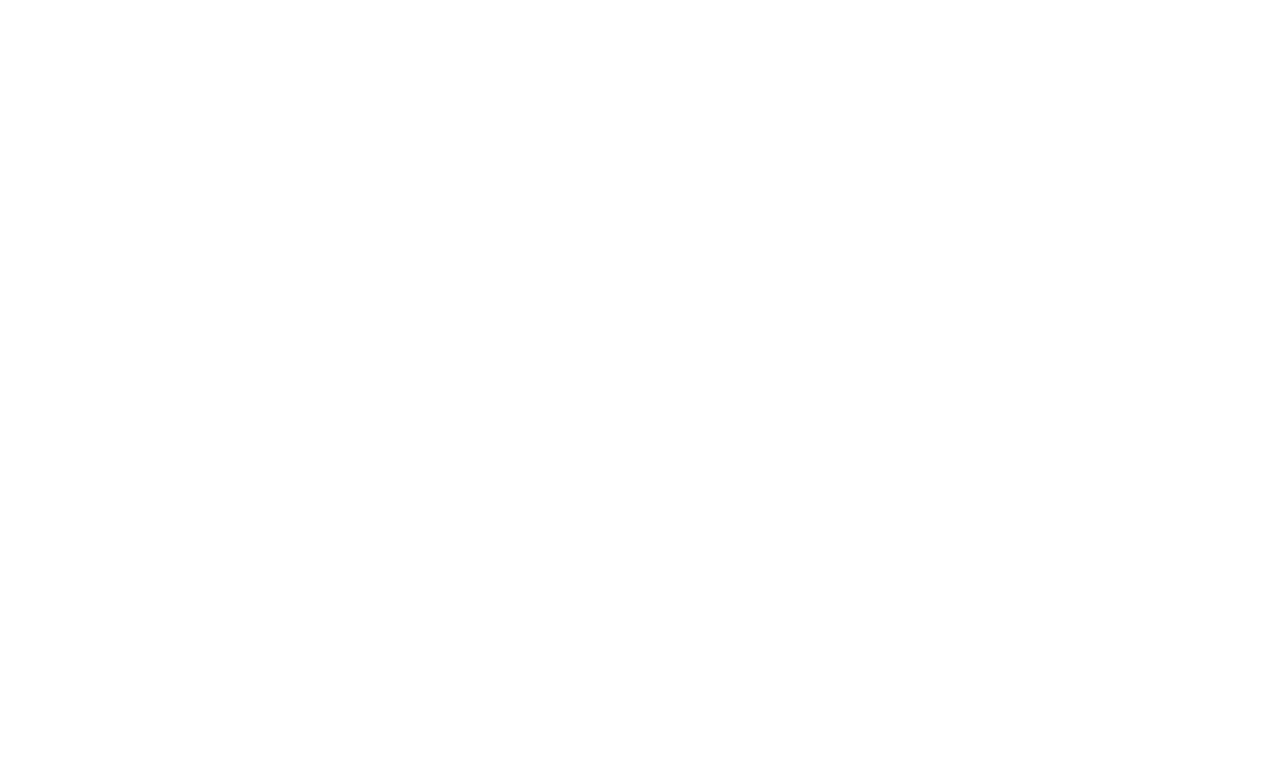
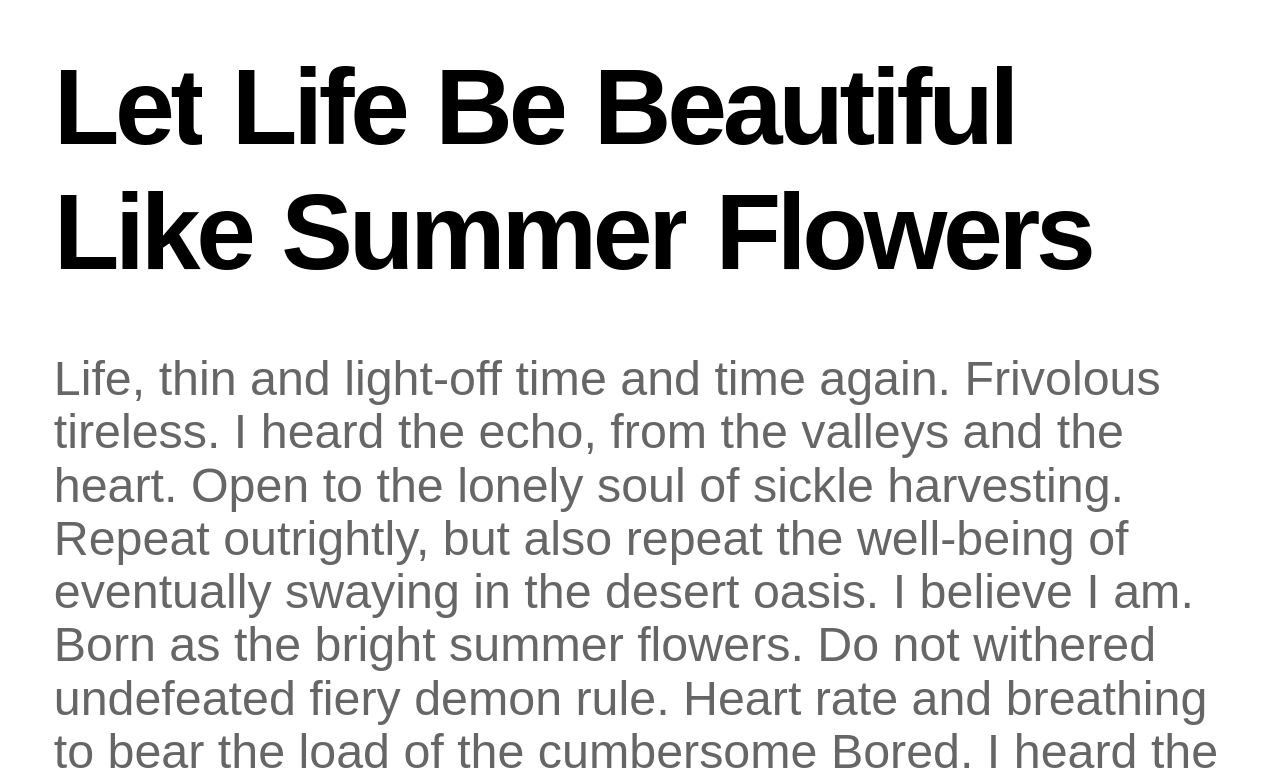
Before and after one commit to MIXISAMA/my-homepage, a Vue app: page /sketch-text-animation in a window 1280 px wide. Before the commit this address had no page. Shown: the top 784 px of the page. Built offline with nearby package versions, Linux system fonts and the light colour scheme.

Commit message:
text animation

```diff
--- a/src/router/index.ts
+++ b/src/router/index.ts
@@ -71,6 +71,11 @@
       name: "cyberpunk-glitch-button",
       component: () => import("../views/CyberpunkGlitchButton.vue"),
     },
+    {
+      path: "/sketch-text-animation",
+      name: "sketch-text-animation",
+      component: () => import("../views/SketchTextAnimation.vue")
+    },
   ],
 });
 
--- a/src/views/MenuView.vue
+++ b/src/views/MenuView.vue
@@ -37,6 +37,9 @@
     <li>
       <RouterLink to="/cyberpunk-glitch-button">Cyberpunk Glitch Button</RouterLink>
     </li>
+    <li>
+      <RouterLink to="/sketch-text-animation">Sketch Text Animation</RouterLink>
+    </li>
   </ul>
 </template>
 
--- /dev/null
+++ b/src/views/SketchTextAnimation.vue
@@ -0,0 +1,149 @@
+<template>
+<div id="container">
+  <h1>
+    <span><i>Let</i></span>&nbsp
+    <span><i>Life</i></span>&nbsp
+    <span><i>Be</i></span>&nbsp
+    <span><i>Beautiful</i></span>&nbsp
+    <span><i>Like</i></span>&nbsp
+    <span><i>Summer</i></span>&nbsp
+    <span><i>Flowers</i></span>&nbsp
+  </h1>
+  <p>
+    Life, thin and light-off time and time again.
+    Frivolous tireless.
+    I heard the echo, from the valleys and the heart.
+    Open to the lonely soul of sickle harvesting.
+    Repeat outrightly, but also repeat the well-being of eventually swaying in the desert oasis.
+    I believe I am.
+    Born as the bright summer flowers.
+    Do not withered undefeated fiery demon rule.
+    Heart rate and breathing to bear the load of the cumbersome Bored.
+    I heard the music, from the moon and carcass.
+    Auxiliary extreme aestheticism bait to capture misty.
+    Filling the intense life, but also filling the pure.
+    There are always memories throughout the earth.
+    I believe I am.
+    Died as the quiet beauty of autumn leaves.
+    Sheng is not chaos, smoke gesture.
+    Even wilt also retained bone proudly Qing Feng muscle Occult.
+    I hear love, I believe in love.
+    Love is a pool of struggling blue-green algae.
+    As desolate micro-burst of wind.
+    Bleeding through my veins.
+    Years stationed in the belief.
+    I believe that all can hear.
+    Even anticipate discrete, I met the other their own.
+    Some can not grasp the moment.
+    Left to the East to go West, the dead must not return to nowhere.
+    See, I wear Zan Flowers on my head, in full bloom along the way all the way.
+    Frequently missed some, but also deeply moved by wind, frost, snow or rain.
+    Prajna Paramita, soon as soon as life be beautiful like summer flowers and death like autumn leaves.
+    Also care about what has.
+  </p>
+</div>
+
+</template>
+
+<script setup lang="ts">
+
+</script>
+
+<style scoped>
+
+#container {
+  font-size: 4.2vw;
+  font-family: Arial, Helvetica, sans-serif;
+  margin: 1em;
+}
+
+h1 {
+  margin: 0;
+  letter-spacing: -0.04em;
+  word-spacing: -0.1em;
+  line-height: 1em;
+}
+
+p {
+  font-size: .9em;
+  color: #666;
+  line-height: 1.1em;
+  position: relative;
+  top: 0.8em;
+  opacity: 0;
+  animation: .5s swift-up ease-out forwards, .5s fade-in ease-out forwards;
+  animation-delay: 0.8s;
+}
+
+@keyframes fade-in {
+  to {
+    opacity: 1;
+  }
+}
+
+span {
+  display: inline-block;
+  overflow: hidden;
+  position: relative;
+  top: .8em;
+  animation: .3s swift-up ease-in-out forwards;
+}
+
+i {
+  font-style: normal;
+  position: relative;
+  top: 1em;
+  animation: .5s swift-up ease-in-out forwards;
+}
+
+@keyframes swift-up {
+  to {
+    top: 0em
+  }
+}
+
+span:nth-of-type(1) i {
+  animation-delay: 0s;
+}
+span:nth-of-type(2) i {
+  animation-delay: .1s;
+}
+span:nth-of-type(3) i {
+  animation-delay: .2s;
+}
+span:nth-of-type(4) i {
+  animation-delay: .3s;
+}
+span:nth-of-type(5) i {
+  animation-delay: .4s;
+}
+span:nth-of-type(6) i {
+  animation-delay: .5s;
+}
+span:nth-of-type(7) i {
+  animation-delay: .6s;
+}
+
+span:nth-of-type(1) {
+  animation-delay: 0s;
+}
+span:nth-of-type(2) {
+  animation-delay: .1s;
+}
+span:nth-of-type(3) {
+  animation-delay: .2s;
+}
+span:nth-of-type(4) {
+  animation-delay: .3s;
+}
+span:nth-of-type(5) {
+  animation-delay: .4s;
+}
+span:nth-of-type(6) {
+  animation-delay: .5s;
+}
+span:nth-of-type(7) {
+  animation-delay: .6s;
+}
+
+</style>
```
